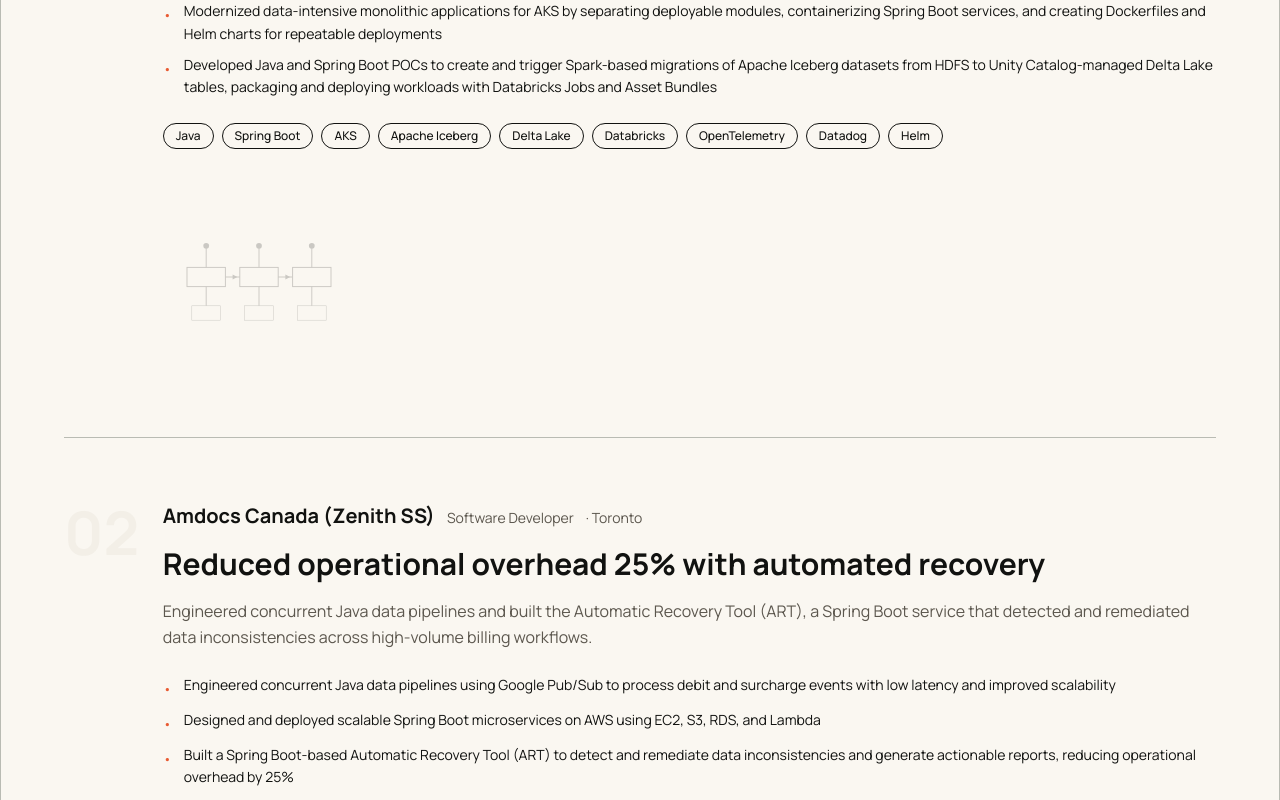
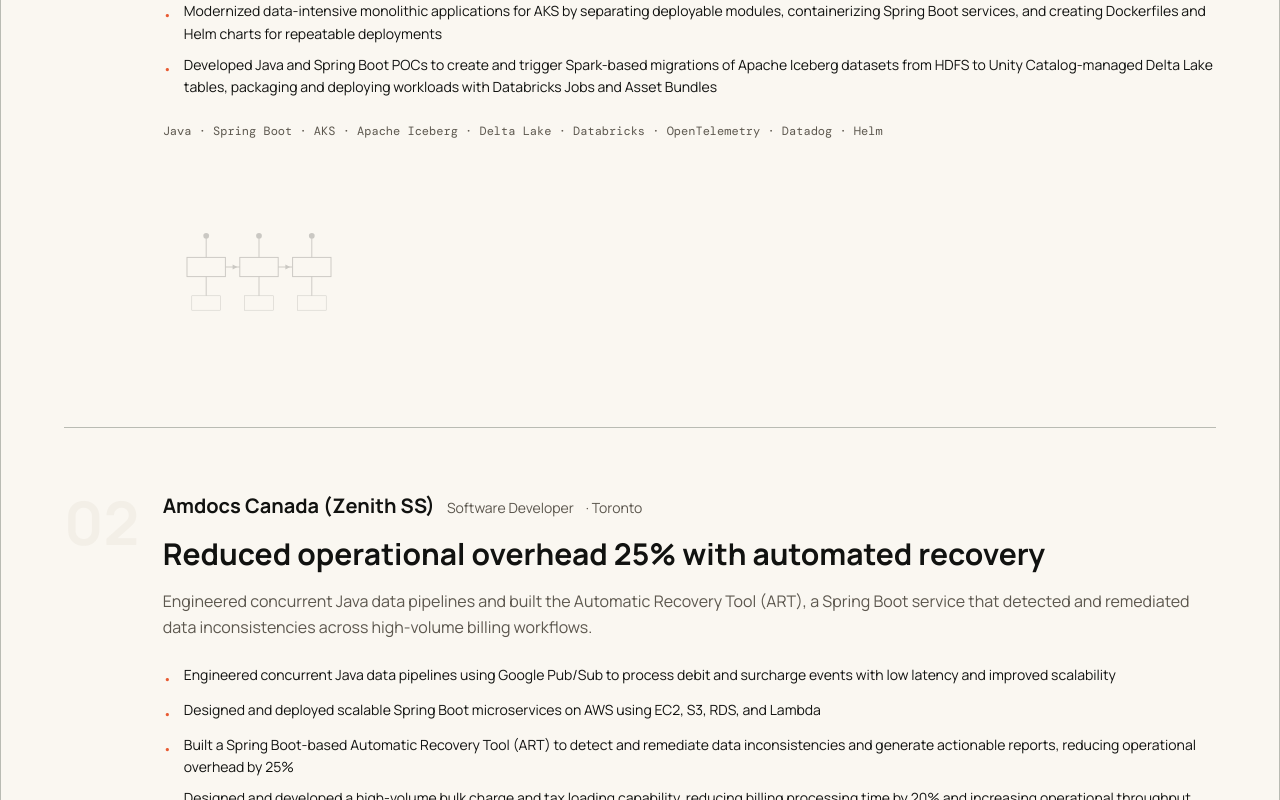
Before and after one commit to rameskum/portfolio, a Next.js app: page / in a window 1280 px wide. Shown: the part 1440-2240 px from the top of the page. Built offline with nearby package versions, Linux system fonts and the light colour scheme; no server answers.

Commit message:
Quiet the case-study stack pills into a single muted line
Co-authored-by: Ramesh Kumar <rameskum@users.noreply.github.com>

```diff
--- a/components/work.tsx
+++ b/components/work.tsx
@@ -1,4 +1,3 @@
-import { Badge } from '@/components/ui/badge';
 import { Separator } from '@/components/ui/separator';
 import { caseStudies } from '@/lib/content';
 import { PipelineFlow, RecoveryLoop, HomelabRack } from '@/components/svg-motifs';
@@ -58,13 +57,9 @@
                       ))}
                     </ul>
 
-                    <div className="flex flex-wrap gap-2">
-                      {study.stack.map((tech) => (
-                        <Badge key={tech} variant="outline">
-                          {tech}
-                        </Badge>
-                      ))}
-                    </div>
+                    <p className="text-xs font-mono text-muted-foreground">
+                      {study.stack.join(' · ')}
+                    </p>
 
                     {MotifComponent && (
                       <div className="mt-8 w-48 h-48 opacity-20">
```
